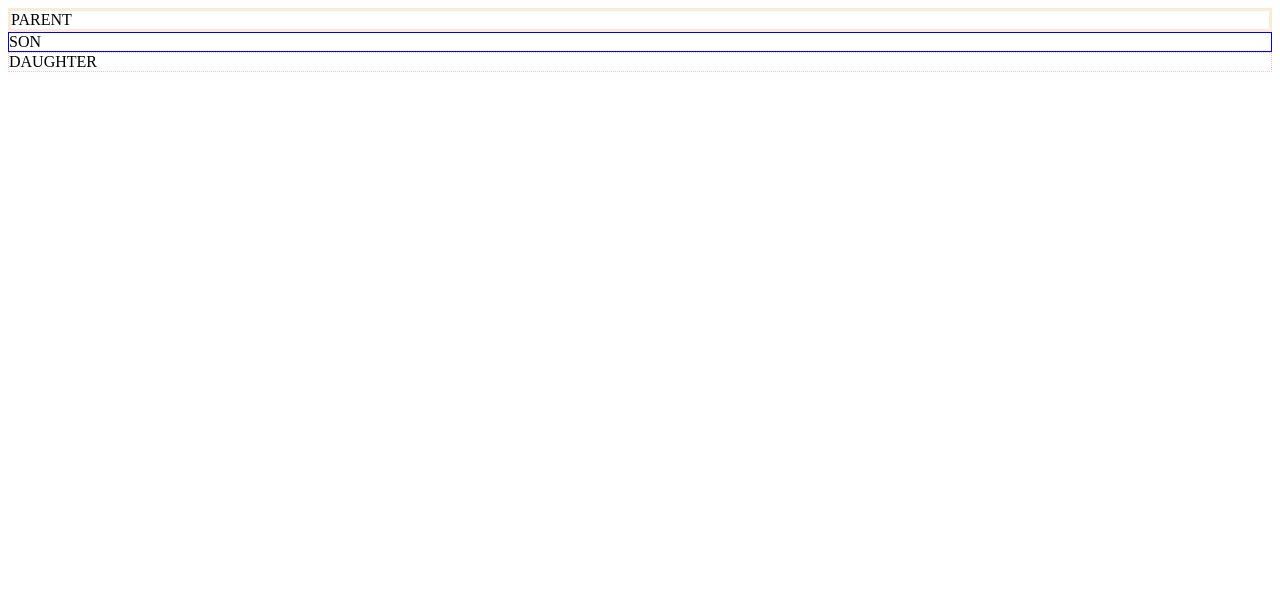
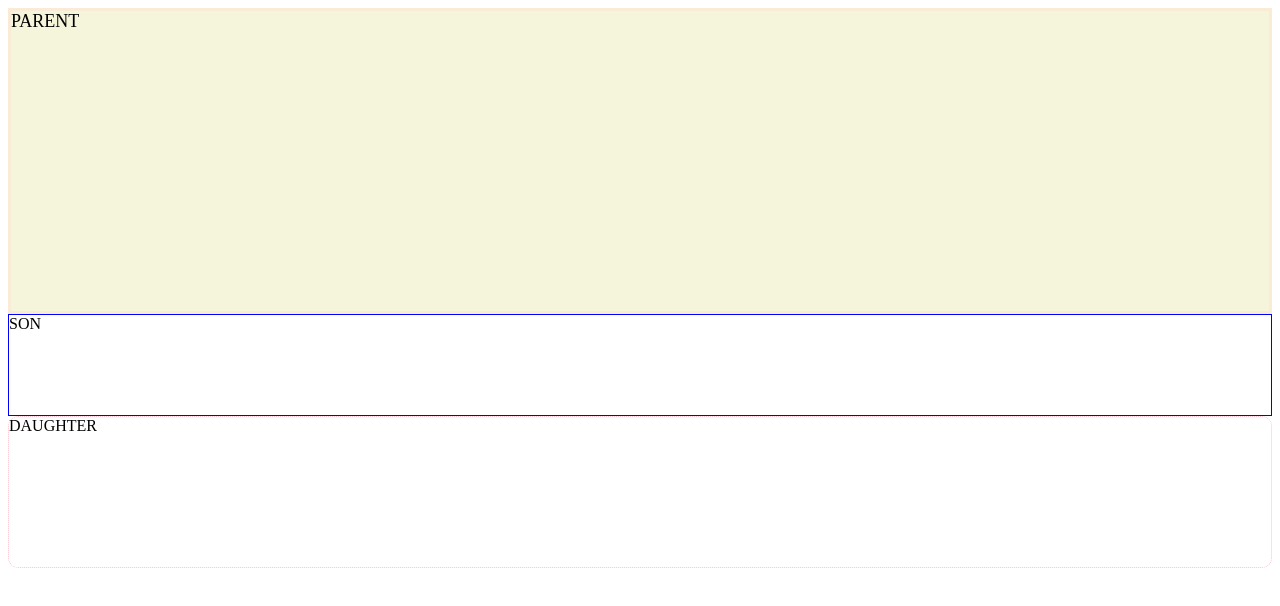
Before and after one commit to UlianaAsadulina/ourFirstExample, a plain HTML site: page index.html in a window 1280 px wide. Drawn offline with Linux system fonts and the light colour scheme.

Commit message:
Change style

```diff
--- a/style.css
+++ b/style.css
@@ -1,10 +1,18 @@
 .parent {
     border: solid antiquewhite;
+    height: 300px;
+    font-size: large;
+    background-color: beige;
+
 }
 .son {
     border: 1px solid blue;
+    font-size: medium;
+    height: 100px;
 }
 .daughter {
     border: 1px dotted pink;
-
+    border-radius: 10px;
+    font-size: medium;
+    height: 150px;
 }
```
